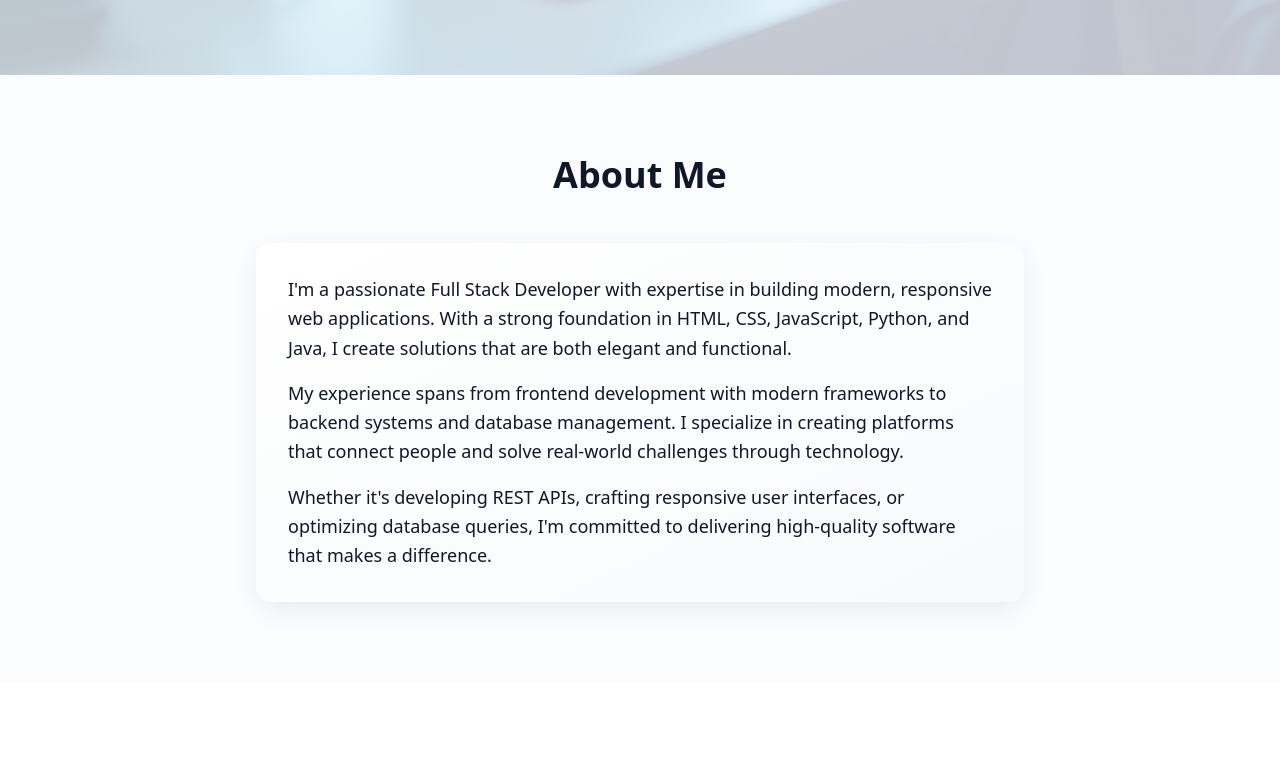
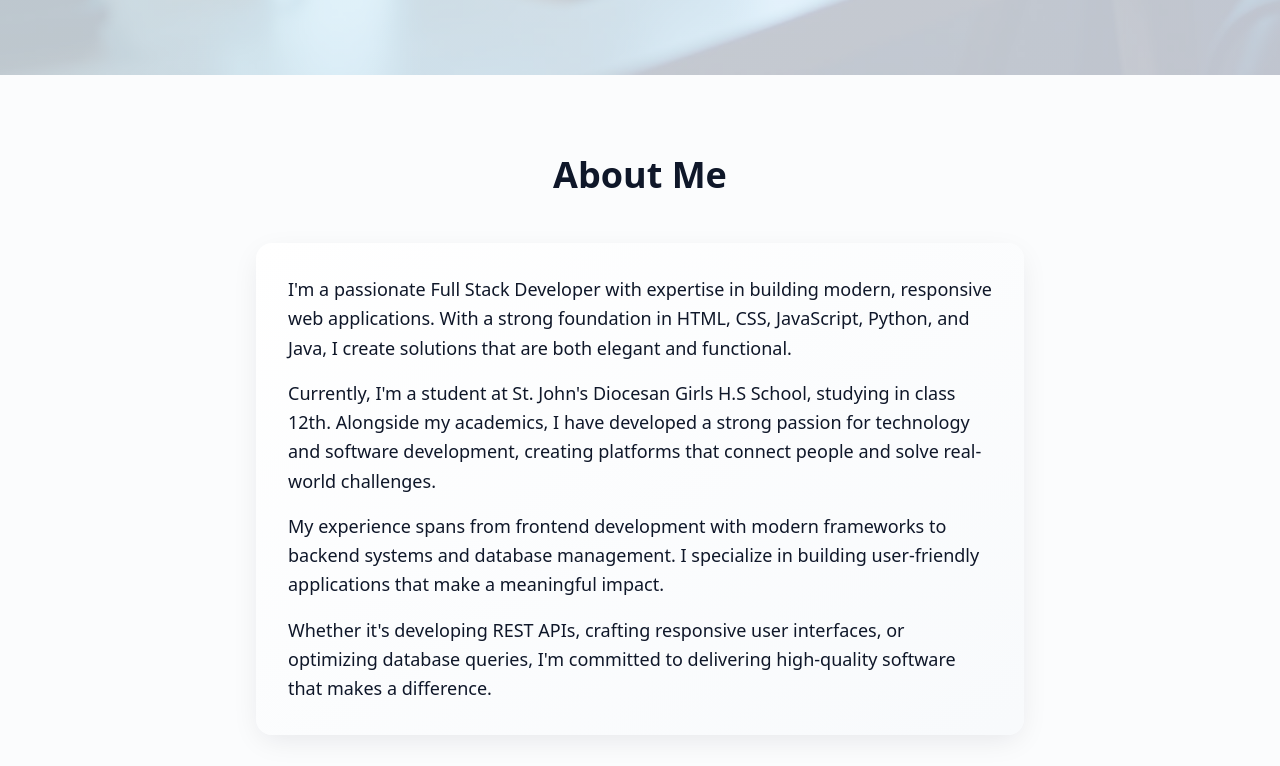
Before and after one commit to tehrimparveen/tehrimsportfolio, a React (Vite) app: page / in a window 1280 px wide. Shown: the part 725-1491 px from the top of the page. Built offline with nearby package versions, Linux system fonts and the light colour scheme; the HTML template or start-up script is replaced by a standard one.

Commit message:
Update About Me section
Add student information to the About Me section, including the school name and class.

```diff
--- a/src/components/About.tsx
+++ b/src/components/About.tsx
@@ -11,8 +11,13 @@ export const About = () => {
               elegant and functional.
             </p>
             <p className="text-lg text-foreground leading-relaxed mb-4">
+              Currently, I'm a student at St. John's Diocesan Girls H.S School, studying in class 12th.
+              Alongside my academics, I have developed a strong passion for technology and software development,
+              creating platforms that connect people and solve real-world challenges.
+            </p>
+            <p className="text-lg text-foreground leading-relaxed mb-4">
               My experience spans from frontend development with modern frameworks to backend systems and database management.
-              I specialize in creating platforms that connect people and solve real-world challenges through technology.
+              I specialize in building user-friendly applications that make a meaningful impact.
             </p>
             <p className="text-lg text-foreground leading-relaxed">
               Whether it's developing REST APIs, crafting responsive user interfaces, or optimizing database queries,
```
